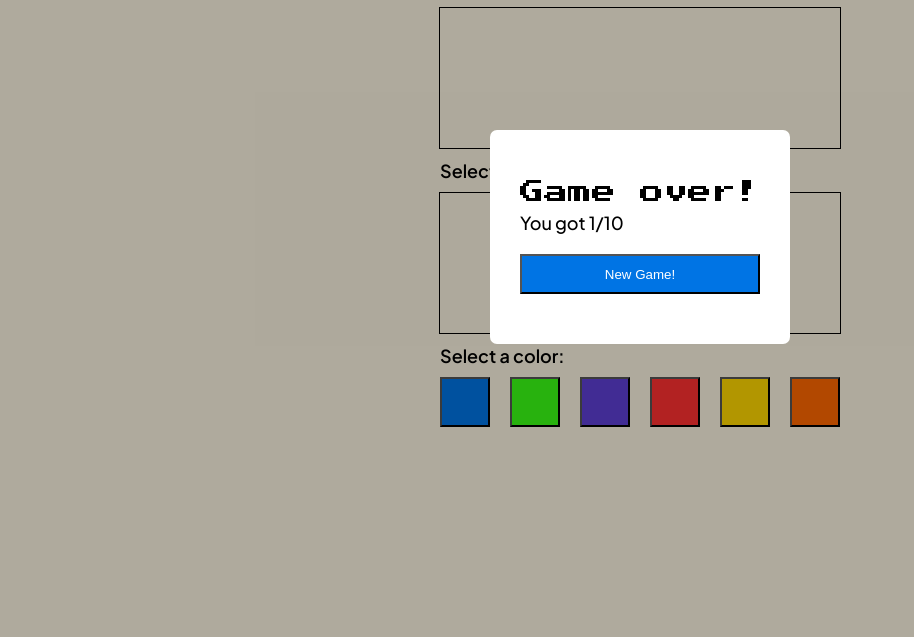
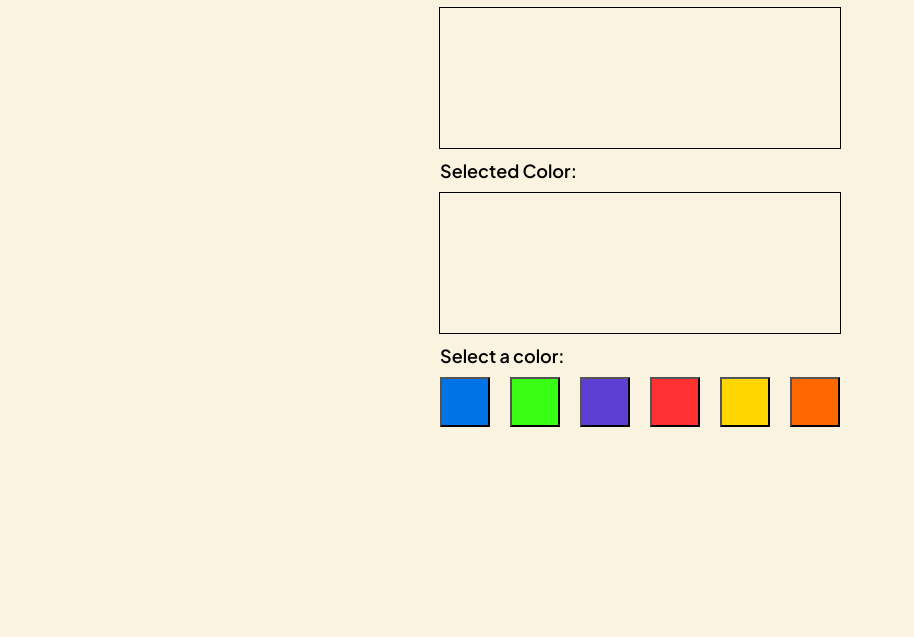
Before and after one commit to Greatseun02/hng-stage-1-frontend, a website built with Vite: page index.html in a window 1280 px wide. Shown: the part 163-800 px from the top of the page, without its empty margins (0-914 px from the left). Built offline with nearby package versions, Linux system fonts and the light colour scheme.

Commit message:
forgot to make game over hidden

```diff
--- a/index.html
+++ b/index.html
@@ -43,7 +43,7 @@
         <button name="option" value="orange" class="orange" data-testid="colorOption"></button>
       </div>
 
-      <div id="game-over" class="hidde">
+      <div id="game-over" class="hidden">
         <div>
           <h1 class="cool-text">Game over!</h1>
           <p>You got <span id="totalCorrect">1</span>/<span>10</span></p>
```
